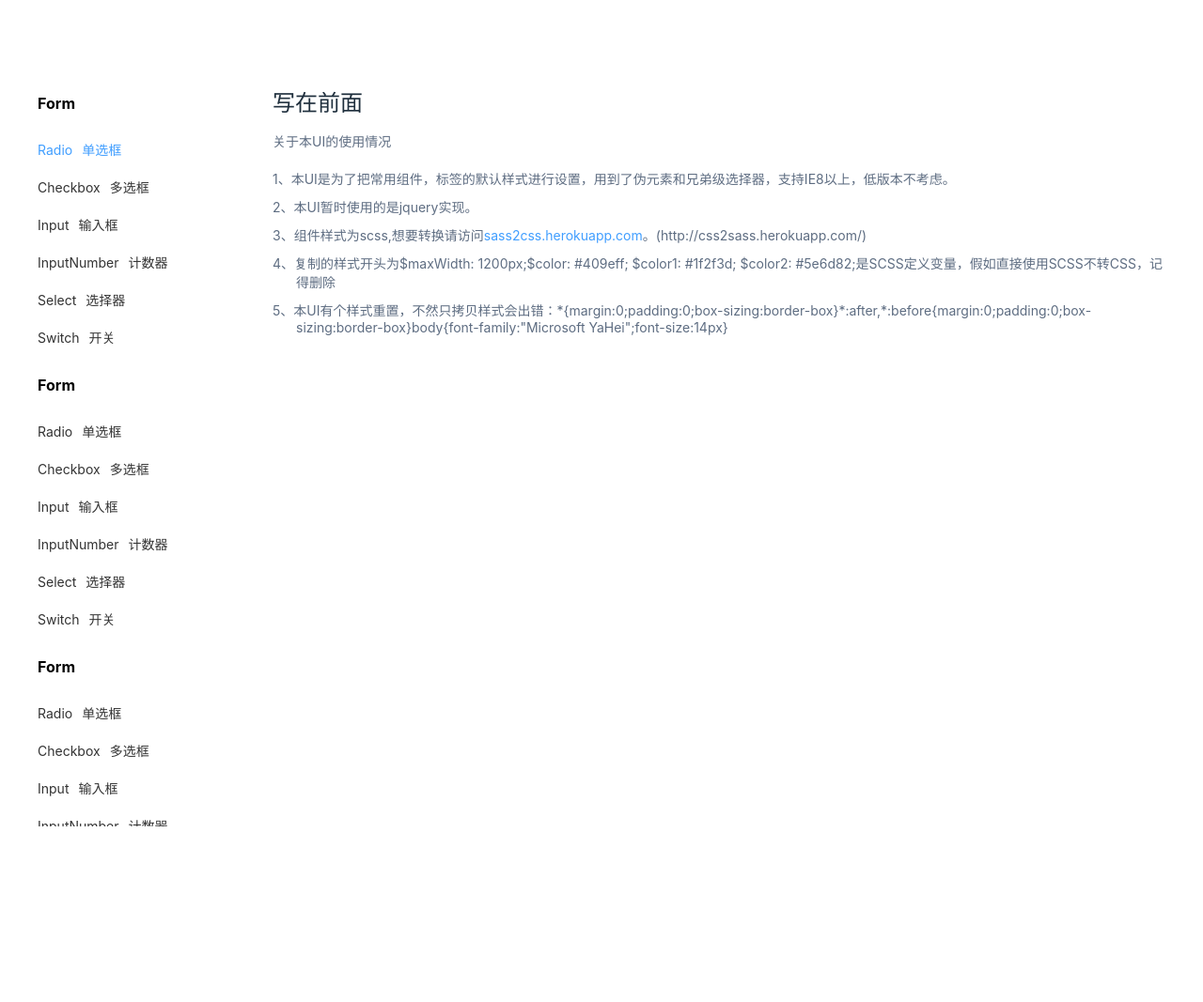
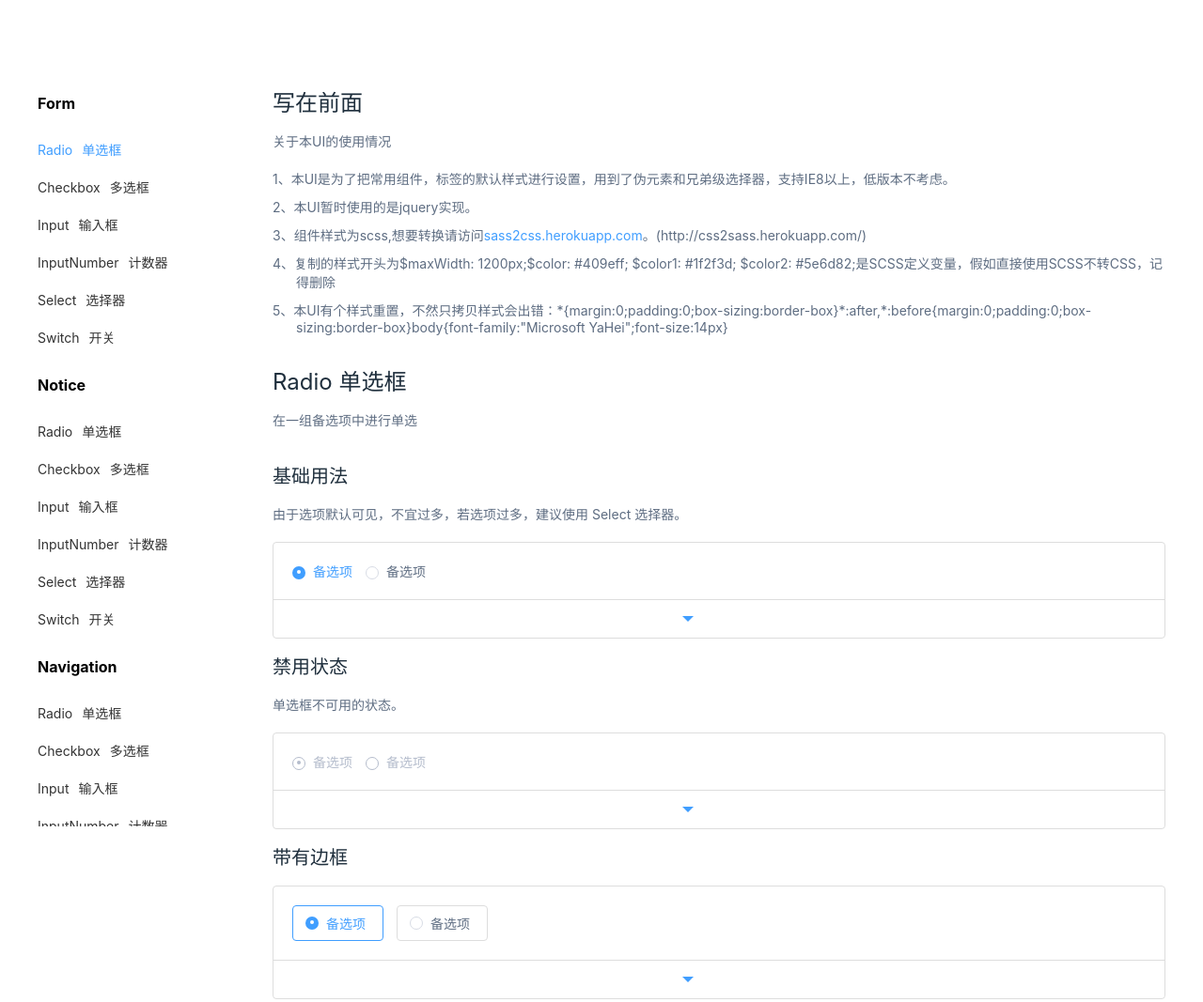
Before and after one commit to Ethan66/Ethan-js-wheels, a plain HTML site: page view/index.html in a window 1280 px wide. Shown: the whole page at 94% size. Before the commit the page ends 800 px from the top, so only its background shows below. Drawn offline with Linux system fonts and the light colour scheme.

Commit message:
导航设置成功

```diff
--- a/js/index.js
+++ b/js/index.js
@@ -95,19 +95,64 @@ ShowOrHideCode.init($("#content .demo .case"))
 
 
 var Nav=(function(){
+    var data={
+        Form:[['active','Radio','单选框'],['','Checkbox','多选框'],['','Input','输入框'],['','InputNumber','计数器'],['','Select','选择器'],['','Switch','开关']],
+        Notice:[['','Radio','单选框'],['','Checkbox','多选框'],['','Input','输入框'],['','InputNumber','计数器'],['','Select','选择器'],['','Switch','开关']],
+        Navigation:[['','Radio','单选框'],['','Checkbox','多选框'],['','Input','输入框'],['','InputNumber','计数器'],['','Select','选择器'],['','Switch','开关']],
+    }
     var Nav1=function($ct){
         this.init($ct)
         this.bind()
     }
     Nav1.prototype={
         init:function($ct){
-            this.$ct=$ct
-            this.dd=$ct.find("dd")
+            this.$ct=$ct      //nav
+            this.$preActive=null   //记录上一个显示的组件，当点击下一个时关闭这一个再显示下一个
+            this.render()
 
         },
         bind:function(){
-
-        }
+            var self=this
+            this.$ct.on("click",'dd a',function(){
+                if(self.$preActive){
+                    self.$preActive.addClass("none")
+                }
+                var id=$(this).attr("data-url")
+                console.log(id)
+                $("#"+id).removeClass("none")
+                self.$preActive=$("#"+id)
+            })
+        },
+        render:function(){
+            /*<dl>
+                <dt>Form</dt>
+                <dd class="active"><a href="#" data-url="Radio">Radio<span>单选框</span></a></dd>
+                <dd><a href="#" data-url="Checkbox">Checkbox<span>多选框</span></a></dd>
+                <dd><a href="#" data-url="Input">Input<span>输入框</span></a></dd>
+                <dd><a href="#" data-url="InputNumber">InputNumber<span>计数器</span></a></dd>
+                <dd><a href="#" data-url="Select">Select<span>选择器</span></a></dd>
+                <dd><a href="#" data-url="Switch">Switch<span>开关</span></a></dd>
+            </dl>*/
+            var html=''
+            for(var key in data){
+                var self=this
+                var str='<dl><dt>'+key+'</dt>'
+                data[key].forEach(function(value,index){
+                    if(value[0]){
+                        str+='<dd class="'+value[0]+'">'
+                        $("#"+value[1]).removeClass("none")
+                        self.$preActive=$("#"+value[1])
+                    }
+                    else{
+                        str+='<dd>'
+                    }
+                    str+='<a href="#'+value[1]+'" data-url="'+value[1]+'">'+value[1]+'<span>'+value[2]+'</span></a></dd>'
+                })
+                str+='</dl>'
+                html+=str
+            }
+            this.$ct.append(html)
+        },
     }
     return {
         init:function($ct){
--- a/view/index.html
+++ b/view/index.html
@@ -13,7 +13,7 @@
   <header></header>
   <main>
       <div id="nav">
-          <dl>
+         <!-- <dl>
               <dt>Form</dt>
               <dd class="active"><a href="#" data-url="Radio">Radio<span>单选框</span></a></dd>
               <dd><a href="#" data-url="Checkbox">Checkbox<span>多选框</span></a></dd>
@@ -39,7 +39,7 @@
               <dd><a href="#" data-url="InputNumber">InputNumber<span>计数器</span></a></dd>
               <dd><a href="#" data-url="Select">Select<span>选择器</span></a></dd>
               <dd><a href="#" data-url="Switch">Switch<span>开关</span></a></dd>
-          </dl>
+          </dl>-->
       </div>
       <div id="content">
           <div class="title">
```
